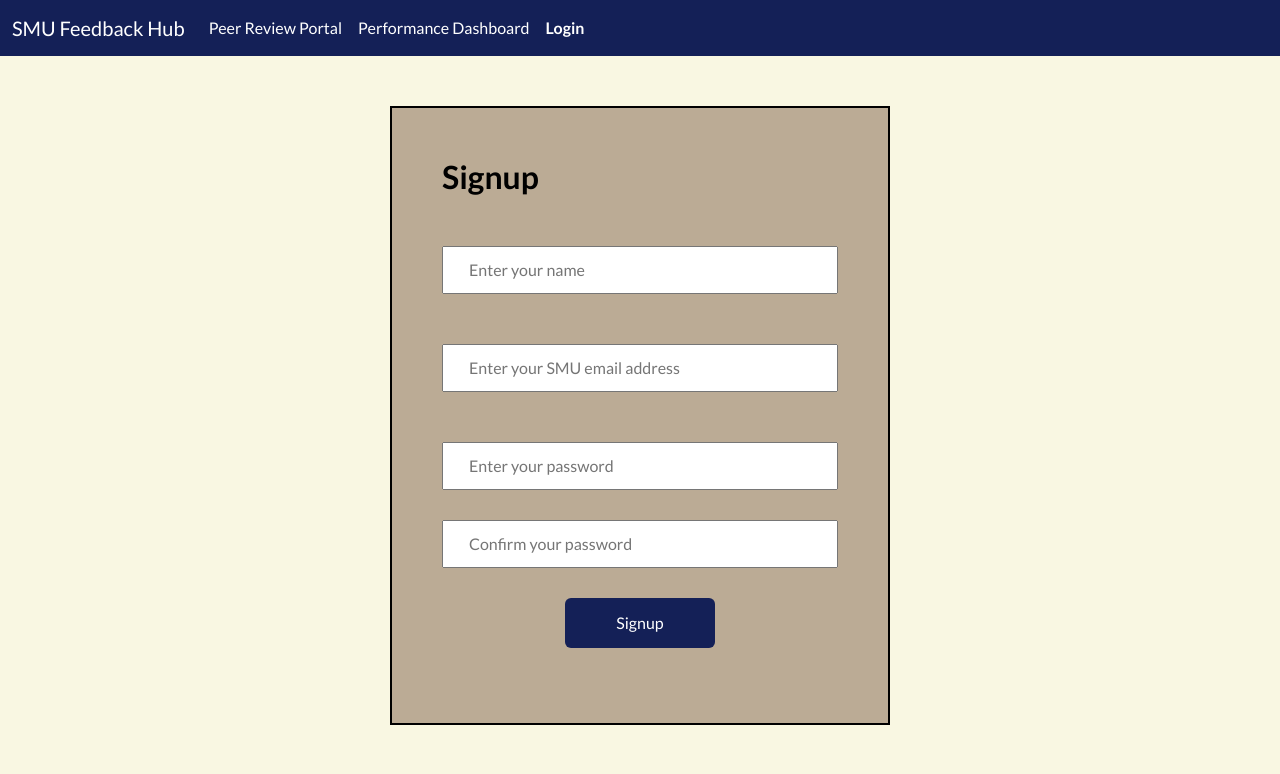
After one commit to johnb21-vt/bit4544-project, a Flask app: page /signup in a window 1280 px wide. The commit adds this page. Shown: the top 774 px of the page. Run offline with Flask 3, Linux system fonts and the light colour scheme; data that the repository does not hold is empty; some libraries are stand-ins or nearby versions.

Commit message:
added recovery and signup pages and functionality

```diff
--- a/website/templates/login.html
+++ b/website/templates/login.html
@@ -51,11 +51,11 @@
           <input type="email" name="studentemail" id="studentemail" placeholder="Enter your SMU email address" style="padding: 10px 25px; margin: 25px 0;">
           <br>
           <input type="password" name="studentpassword" id="studentpassword" placeholder="Enter your password" style="padding: 10px 25px; margin: 25px 0 5px 0;">
-          <label for="studentpassword" style="text-align: end;"><a href="#">Forgot password?</a></label>
+          <label for="studentpassword" style="text-align: end;"><a href="/resetpassword">Forgot password?</a></label>
           <div style="display: flex; justify-content: center; margin: 25px 0 0 0; text-align:center;">
               <div style="height: auto; width:250px;">
                   <button type="submit" class="btn btn-primary" style="margin-bottom: 25px;">Login</button>
-                  <p>Don't have an account? <a href="#">Sign up</a></p>
+                  <p>Don't have an account? <a href="/signup">Sign up</a></p>
               </div>
           </div>
       </div>
--- /dev/null
+++ b/website/templates/signup.html
@@ -0,0 +1,67 @@
+{% extends "base.html" %}
+
+{% block title %}Login{% endblock %}
+
+{% block navbar %}
+<nav class="navbar navbar-expand-lg" style="background-color: #142057;">
+  <div class="container-fluid" style="color: white;">
+    <a class="navbar-brand" href="#" style="color: white;">SMU Feedback Hub</a>
+    <button style="color: white;" class="navbar-toggler" type="button" data-bs-toggle="collapse" data-bs-target="#navbarNavAltMarkup" aria-controls="navbarNavAltMarkup" aria-expanded="false" aria-label="Toggle navigation">
+      <span style="color: white;" class="navbar-toggler-icon"></span>
+    </button>
+    <div style="color: white;" class="collapse navbar-collapse" id="navbarNavAltMarkup">
+      <div style="color: white;" class="navbar-nav">
+        <a style="color: white;" class="nav-link" aria-current="page" href="/portal">Peer Review Portal</a>
+        <a style="color: white;" class="nav-link" href="/dashboard">Performance Dashboard</a>
+        <a style="color: white; font-weight: bold;" class="nav-link" href="/">Login</a>
+      </div>
+    </div>
+  </div>
+</nav>
+{% endblock %}
+
+{% block content %}
+
+
+<style>
+  .btn-primary{
+      background-color: #142057;
+      border: #142057;
+      width: 150px;
+      height: 50px;
+  }
+  .btn-primary:hover{
+      background-color: #0e173d;
+      border: #0e173d;
+  }
+
+  input{
+    width: 100%;
+  }
+
+  a{
+    color: black;
+  }
+</style>
+
+<form method="POST">
+  <div style="display: flex; align-items: center; justify-content: center;">
+      <div style="padding: 50px; background-color: #bbab95; color: black; border: black 2px solid; margin: 50px 0; width: 500px;">
+          <h2 style="margin: 0 0 25px 0;">Signup</h2>
+          <input type="text" name="studentname" id="studentname" placeholder="Enter your name" style="padding: 10px 25px; margin: 25px 0;">
+          <br>
+          <input type="email" name="studentemail" id="studentemail" placeholder="Enter your SMU email address" style="padding: 10px 25px; margin: 25px 0;">
+          <br>
+          <input type="password" name="studentpassword" id="studentpassword" placeholder="Enter your password" style="padding: 10px 25px; margin: 25px 0 5px 0;">
+          <br>
+          <input type="password" name="studentpasswordconfirm" id="studentpasswordconfirm" placeholder="Confirm your password" style="padding: 10px 25px; margin: 25px 0 5px 0;">
+          <div style="display: flex; justify-content: center; margin: 25px 0 0 0; text-align:center;">
+              <div style="height: auto; width:250px;">
+                  <button type="submit" class="btn btn-primary" style="margin-bottom: 25px;">Signup</button>
+              </div>
+          </div>
+      </div>
+  </div>
+</form>
+
+{% endblock %}
--- a/website/views.py
+++ b/website/views.py
@@ -12,11 +12,8 @@ def home():
     sql = 'select name, student_id from `Student`'
     cursor.execute(sql)
     students = cursor.fetchall()
-    print(students)
     if request.method == 'POST':
         studentid = request.form.get('studentid')
-        print(studentid)
-        print(userID)
         selfeval = False
         if int(studentid) == int(userID):
             selfeval = True
@@ -32,7 +29,6 @@ def home():
         sdml = int(request.form.get('options10'))
         rp = int(request.form.get('options11'))
         average = (dk+mk+ctps+ies+cl+c+ius+stdia+esr+sdml+rp)/11
-        print('TEST TEST TEST TEST TEST TEST TEST TEST TEST TEST TEST TEST TEST TEST TEST')
         try:
             sql = 'select evaluation_id from `Peer_Evaluation` order by evaluation_id desc limit 1'
             cursor.execute(sql)
@@ -78,7 +74,6 @@ def login():
         results = cursor.fetchall()
         if results:
              userID = results[0]['student_id']
-             print(userID)
              return portal()
     return render_template("login.html", userID = userID)
 
@@ -87,10 +82,38 @@ def portal():
     sql = 'select c.course_name, co.course_id, a.offering_id, a.deadline, a.assignment_id, a.completed from `Course` as c left join `Course_Offering` as co on (c.course_id = co.course_id) left join `Assignment` as a on (co.offering_id = a.offering_id) where a.student_id = %s;'
     cursor.execute(sql, [userID])
     result = cursor.fetchall()
-    print(result)
-    print('TEST TEST TEST TEST TEST')
     return render_template("portal.html", assignments = result, userID = userID)
 
 @views.route("/dashboard")
 def dashboard():
     return render_template("dashboard.html")
+
+@views.route("/resetpassword", methods=['POST', 'GET'])
+def password():
+    if request.method == 'POST':
+        email = request.form.get('studentemail')
+        studentpassword = request.form.get('studentpassword')
+        studentconfirm = request.form.get('studentpasswordconfirm')
+        if studentconfirm == studentpassword:
+            sql = 'update `Student` as s set s.password = %s where s.email = %s'
+            cursor.execute(sql, [studentpassword, email])
+            dbconn.commit()
+            return login()
+    return render_template("password.html")
+
+@views.route("/signup", methods=['POST', 'GET'])
+def signup():
+    sql = 'select student_id from `Student` order by student_id desc limit 1'
+    cursor.execute(sql)
+    result = cursor.fetchall()
+    if request.method == 'POST':
+        name = request.form.get('studentname')
+        email = request.form.get('studentemail')
+        studentpassword = request.form.get('studentpassword')
+        studentconfirm = request.form.get('studentpasswordconfirm')
+        if studentconfirm == studentpassword:
+            sql = 'insert into `Student`(student_id, name, email, password) values(%s, %s, %s, %s)'
+            cursor.execute(sql, [result[0]['student_id'] + 1, name, email, studentpassword])
+            dbconn.commit()
+            return login()
+    return render_template("signup.html")
```
Also changed, not shown: website/templates/password.html (added, +65 -0 lines).
